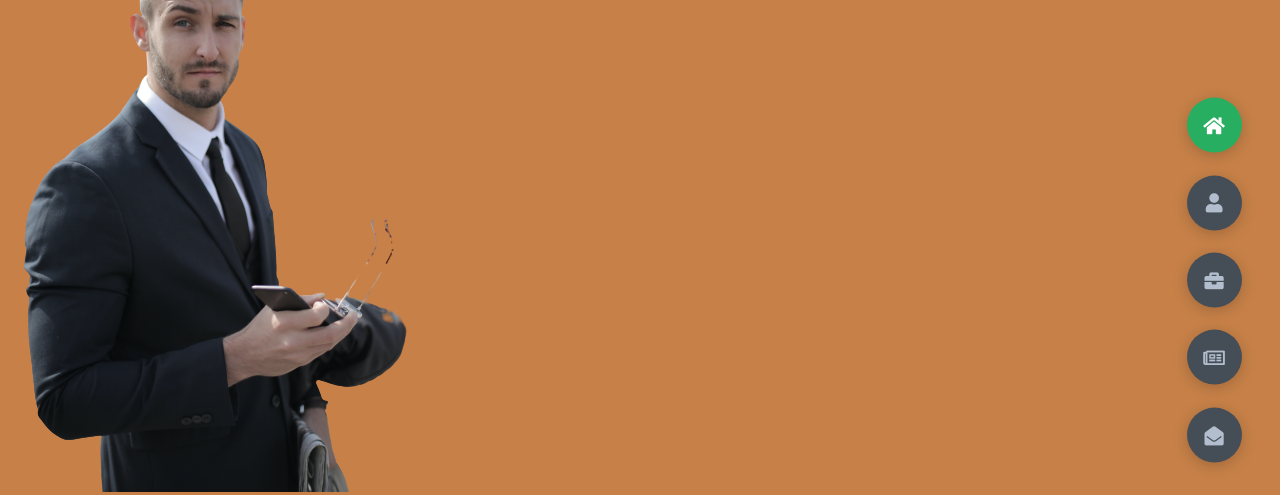
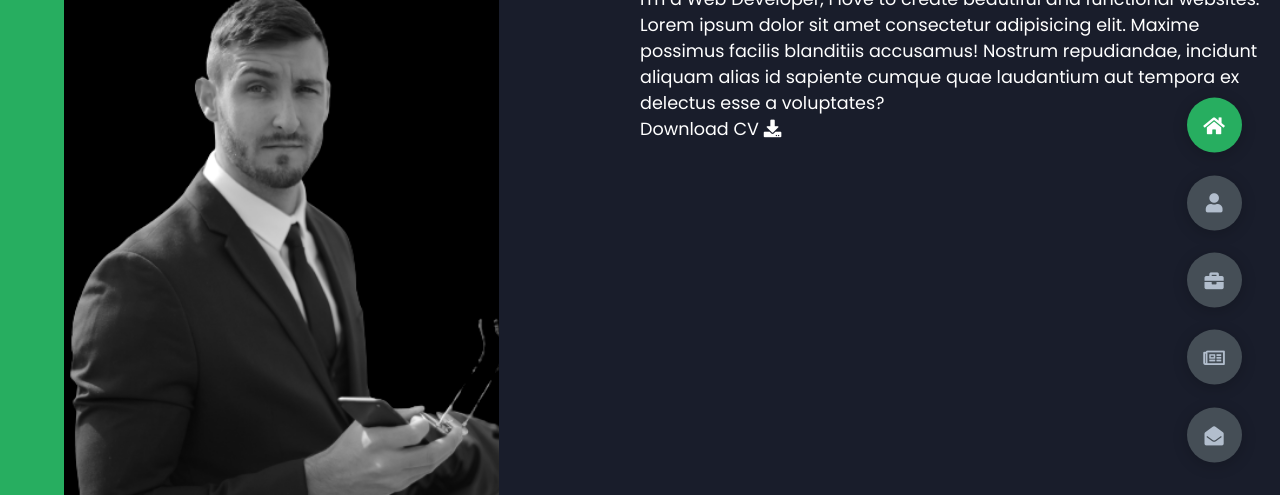
Before and after one commit to christiandionisio/portfolio-project, a plain HTML site: page index.html in a window 1280 px wide. Shown: the part 120-615 px from the top of the page. Drawn offline with Linux system fonts and the light colour scheme.

Commit message:
header content - Lado derecho estilos

```diff
--- a/styles/styles.scss
+++ b/styles/styles.scss
@@ -59,7 +59,6 @@ section {
 .sec1 {
     display: none;
     transform: translateY(0) scale(1);
-    background-color: rgb(199, 129, 72);
 }
 
 .sec2 {
@@ -72,19 +71,16 @@ section {
 .sec3 {
     display: none;
     transform: translateY(0) scale(1);
-    background-color: rgb(140, 199, 72);
 }
 
 .sec4 {
     display: none;
     transform: translateY(0) scale(1);
-    background-color: rgb(199, 72, 188);
 }
 
 .sec5 {
     display: none;
     transform: translateY(0) scale(1);
-    background-color: rgb(199, 72, 89);
 }
 
 .active {
@@ -143,3 +139,53 @@ section {
         }
     }
 }
+
+
+// Header Content
+
+.header-content {
+    display: grid;
+    grid-template-columns: repeat(2, 1fr);
+    height: 100%;
+
+    .left-header {
+        display: flex;
+        align-items: center;
+        position: relative;
+
+        .h-shape {
+            transition: all .4s ease-in-out;
+            width: 65%;
+            height: 100%;
+            background-color: var(--color-secondary);
+            position: absolute;
+            left: 0;
+            top: 0;
+            z-index: -1;
+            clip-path: polygon(0 0, 46% 0, 79% 100%, 0 100%);
+        }
+
+        .image {
+            border-radius: var(--br-sm-2);
+            height: 90%;
+            width: 68%;
+            margin-left: 4rem;
+            background-color: var(--color-back);
+            transition: all .4s ease-in-out;
+
+            img {
+                width: 100%;
+                height: 100%;
+                object-fit: cover;
+                transition: all .4s ease-in-out;
+                filter: grayscale(100%);
+                &:hover {
+                    filter: grayscale(0);
+                }
+            }
+        }
+    }
+}
+
+
+// Independen compoents
```
Also changed, not shown: styles/styles.css.
